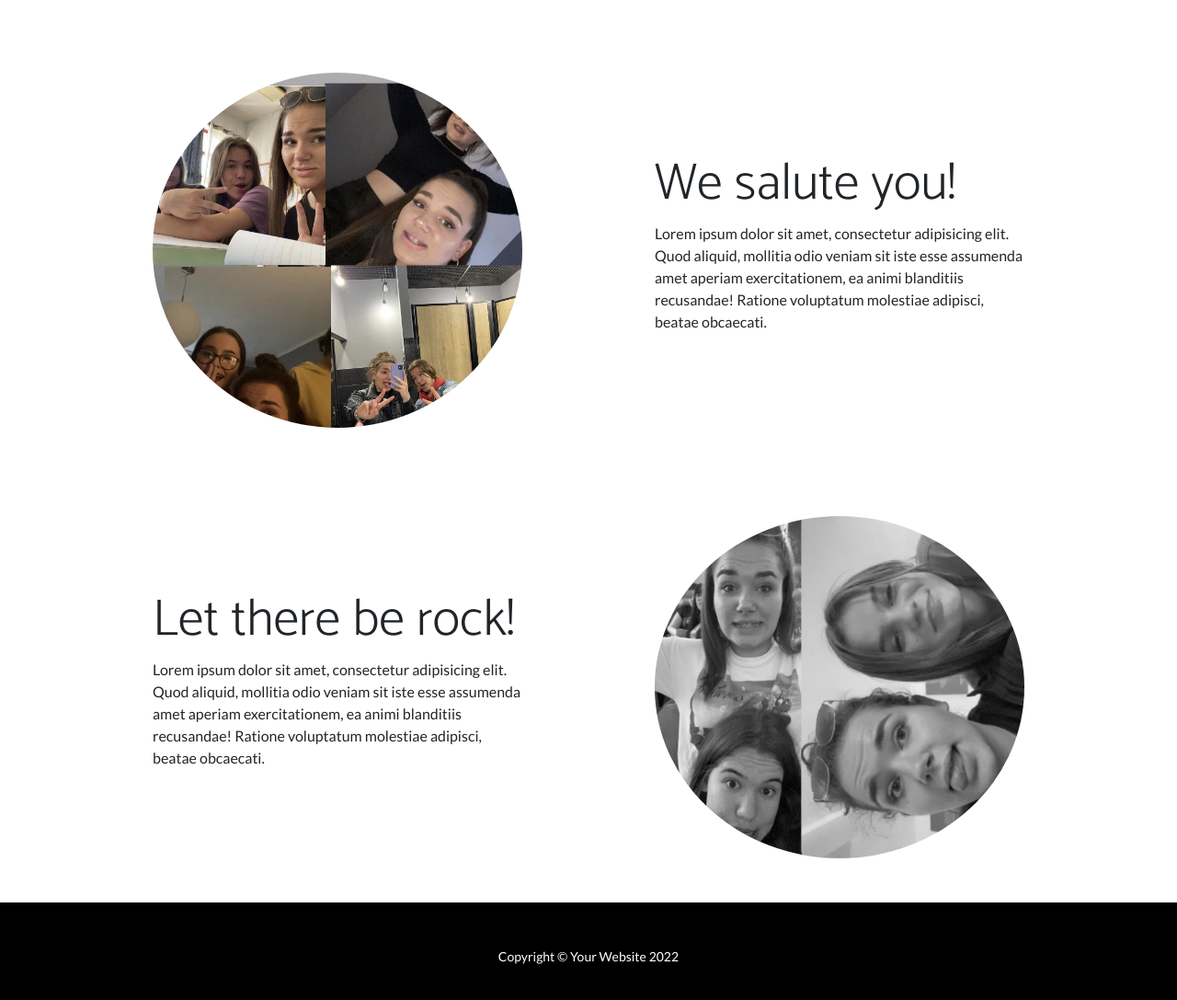
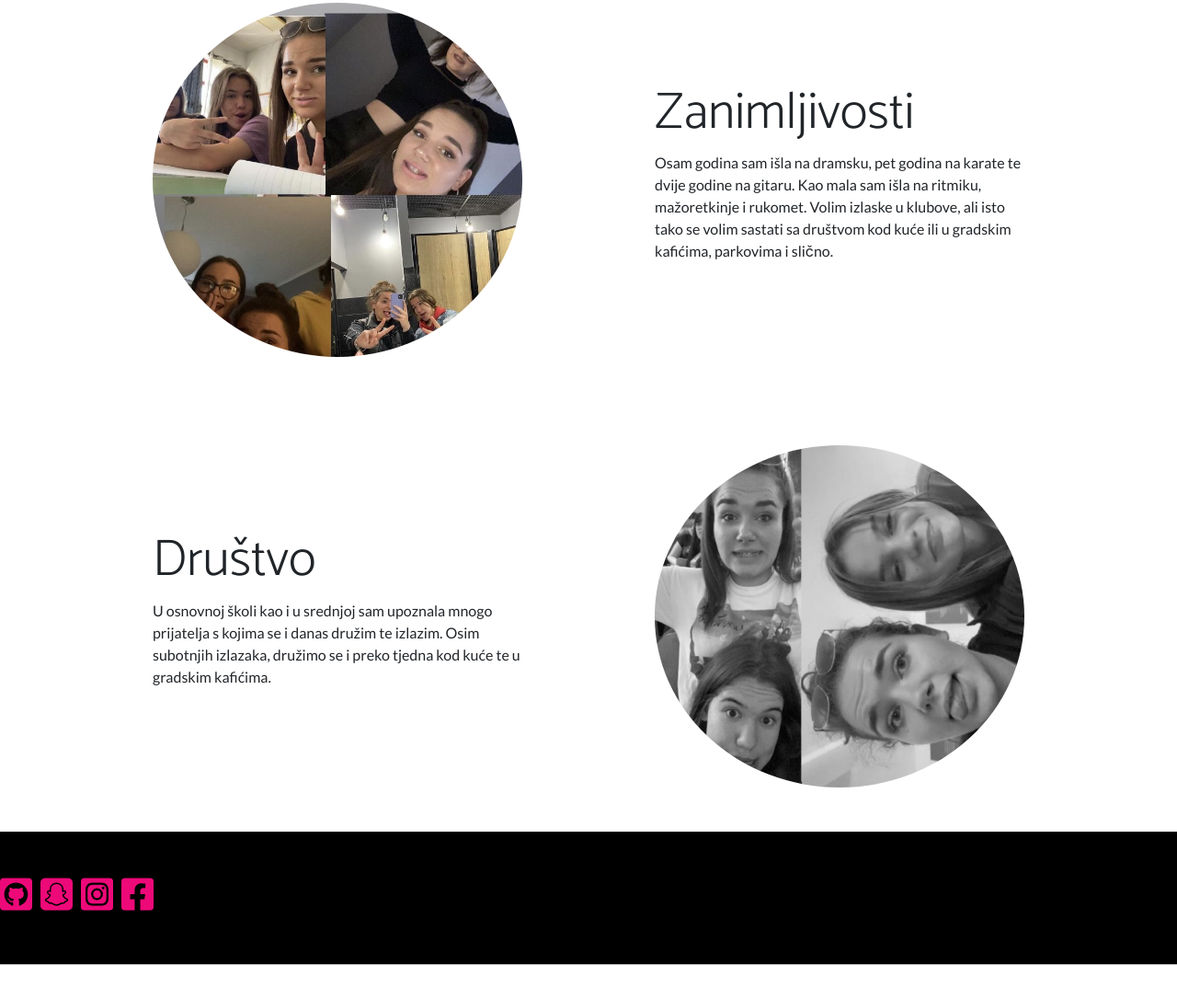
Before and after one commit to elavanjek/elavanjek, a plain HTML site: page index.html in a window 1280 px wide. Shown: the part 1209-2296 px from the top of the page at 92% size. After the commit the page ends 2258 px from the top, so only its background shows below. Drawn offline with nearby package versions, Linux system fonts and the light colour scheme.

Commit message:
Add files via upload

```diff
--- a/index.html
+++ b/index.html
@@ -5,7 +5,7 @@
         <meta name="viewport" content="width=device-width, initial-scale=1, shrink-to-fit=no" />
         <meta name="description" content="" />
         <meta name="author" content="" />
-        <title>One Page Wonder - Start Bootstrap Template</title>
+        <title>Ela Vanjek</title>
         <link rel="icon" type="image/x-icon" href="assets/favicon.ico" />
         <!-- Font Awesome icons (free version)-->
         <script src="https://use.fontawesome.com/releases/v6.1.0/js/all.js" crossorigin="anonymous"></script>
@@ -19,7 +19,6 @@
         <!-- Navigation-->
         <nav class="navbar navbar-expand-lg navbar-dark navbar-custom fixed-top">
             <div class="container px-5">
-                <a class="navbar-brand" href="#page-top">Start Bootstrap</a>
                 <button class="navbar-toggler" type="button" data-bs-toggle="collapse" data-bs-target="#navbarResponsive" aria-controls="navbarResponsive" aria-expanded="false" aria-label="Toggle navigation"><span class="navbar-toggler-icon"></span></button>
                 <div class="collapse navbar-collapse" id="navbarResponsive">
                     <ul class="navbar-nav ms-auto">
@@ -33,9 +32,8 @@
         <header class="masthead text-center text-white">
             <div class="masthead-content">
                 <div class="container px-5">
-                    <h1 class="masthead-heading mb-0">One Page Wonder</h1>
-                    <h2 class="masthead-subheading mb-0">Will Rock Your Socks Off</h2>
-                    <a class="btn btn-primary btn-xl rounded-pill mt-5" href="#scroll">Learn More</a>
+                    <h1 class="masthead-heading mb-0">Ela Vanjek</h1>
+                    <a class="btn btn-primary btn-xl rounded-pill mt-5" href="#scroll">Više informacija</a>
                 </div>
             </div>
             <div class="bg-circle-1 bg-circle"></div>
@@ -52,8 +50,8 @@
                     </div>
                     <div class="col-lg-6 order-lg-1">
                         <div class="p-5">
-                            <h2 class="display-4">For those about to rock...</h2>
-                            <p>Lorem ipsum dolor sit amet, consectetur adipisicing elit. Quod aliquid, mollitia odio veniam sit iste esse assumenda amet aperiam exercitationem, ea animi blanditiis recusandae! Ratione voluptatum molestiae adipisci, beatae obcaecati.</p>
+                            <h2 class="display-4">O meni</h2>
+                            <p>Ja sam Ela Vanjek, dolazim iz Grubišnog Polja, imam 17 godina. Rođena sam 21.04.2005. u Virovitici.</p>
                         </div>
                     </div>
                 </div>
@@ -68,8 +66,8 @@
                     </div>
                     <div class="col-lg-6">
                         <div class="p-5">
-                            <h2 class="display-4">We salute you!</h2>
-                            <p>Lorem ipsum dolor sit amet, consectetur adipisicing elit. Quod aliquid, mollitia odio veniam sit iste esse assumenda amet aperiam exercitationem, ea animi blanditiis recusandae! Ratione voluptatum molestiae adipisci, beatae obcaecati.</p>
+                            <h2 class="display-4">Zanimljivosti</h2>
+                            <p>Osam godina sam išla na dramsku, pet godina na karate te dvije godine na gitaru. Kao mala sam išla na ritmiku, mažoretkinje i rukomet. Volim izlaske u klubove, ali isto tako se volim sastati sa društvom kod kuće ili u gradskim kafićima, parkovima i slično.</p>
                         </div>
                     </div>
                 </div>
@@ -84,8 +82,8 @@
                     </div>
                     <div class="col-lg-6 order-lg-1">
                         <div class="p-5">
-                            <h2 class="display-4">Let there be rock!</h2>
-                            <p>Lorem ipsum dolor sit amet, consectetur adipisicing elit. Quod aliquid, mollitia odio veniam sit iste esse assumenda amet aperiam exercitationem, ea animi blanditiis recusandae! Ratione voluptatum molestiae adipisci, beatae obcaecati.</p>
+                            <h2 class="display-4">Društvo</h2>
+                            <p>U osnovnoj školi kao i u srednjoj sam upoznala mnogo prijatelja s kojima se i danas družim te izlazim. Osim subotnjih izlazaka, družimo se i preko tjedna kod kuće te u gradskim kafićima.</p>
                         </div>
                     </div>
                 </div>
@@ -93,8 +91,15 @@
         </section>
         <!-- Footer-->
         <footer class="py-5 bg-black">
-            <div class="container px-5"><p class="m-0 text-center text-white small">Copyright &copy; Your Website 2022</p></div>
-        </footer>
+				<h1 class="mb-0">
+					<div class="social-icons">
+                        <a class="social-icon" href="#!"><i class="fa-brands fa-github-square"></i></a>
+                        <a class="social-icon" href="#!"><i class="fa-brands fa-snapchat-square"></i></a>
+                        <a class="social-icon" href="#!"><i class="fa-brands fa-instagram-square"></i></a>
+                        <a class="social-icon" href="#!"><i class="fa-brands fa-facebook-square"></i></a>
+					</div>
+				</footer>
+				<hr class="m-0" />
         <!-- Bootstrap core JS-->
         <script src="https://cdn.jsdelivr.net/npm/bootstrap@5.1.3/dist/js/bootstrap.bundle.min.js"></script>
         <!-- Core theme JS-->
```
